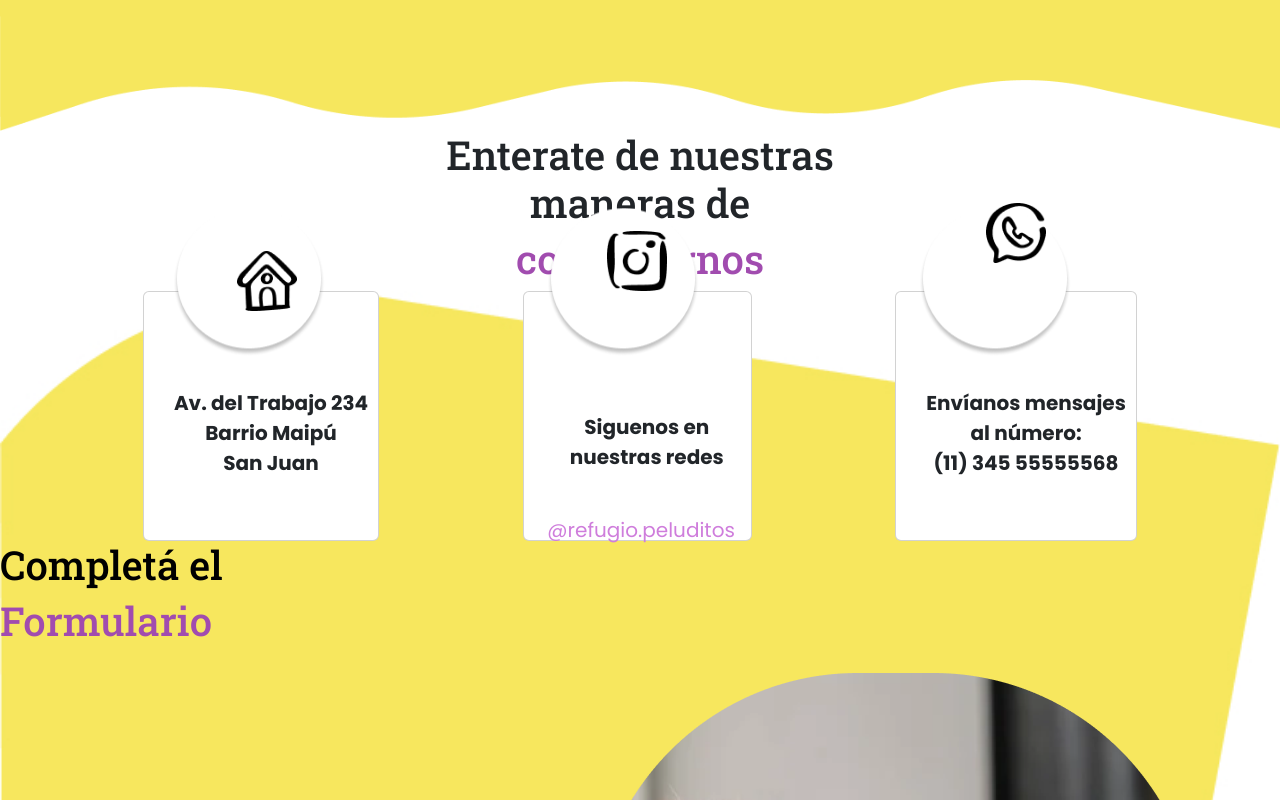
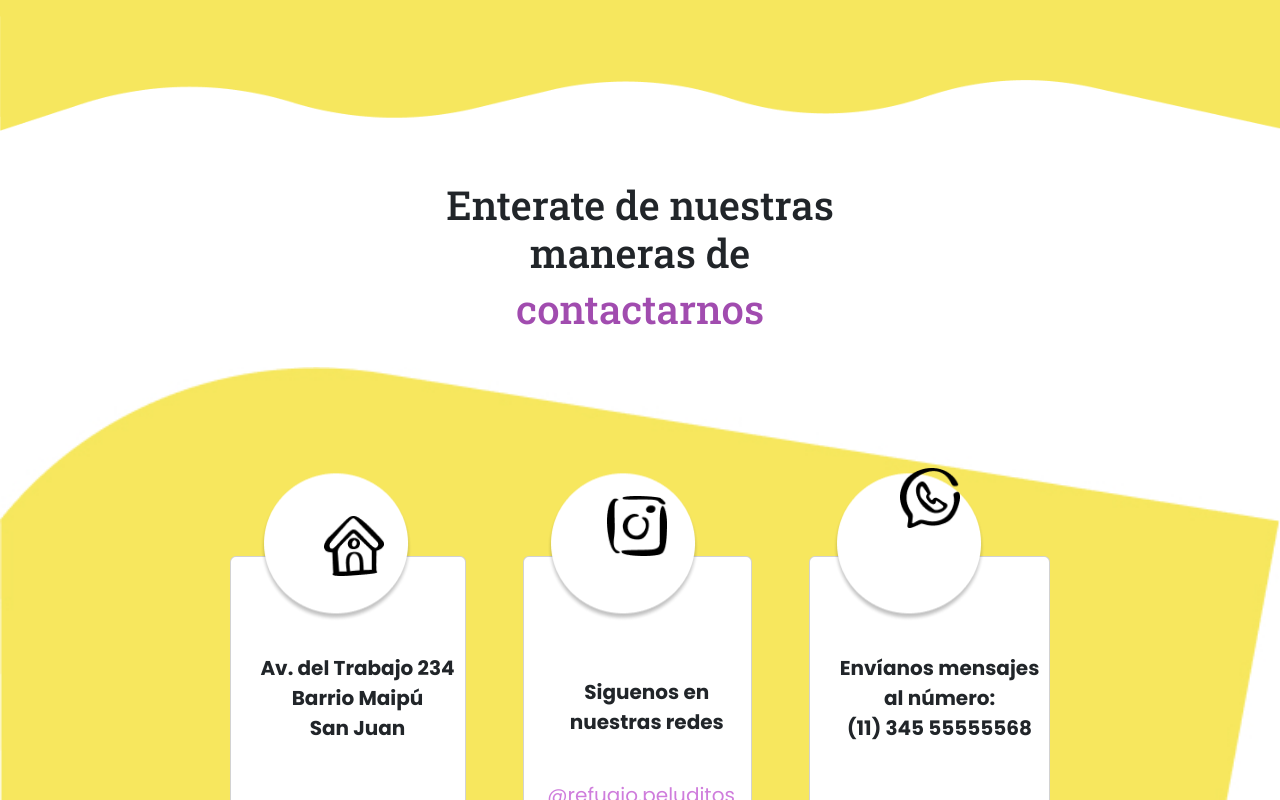
Before and after one commit to No-Country-simulation/c20-49-t-python-react, a React (Vite) app: page /Contacto in a window 1280 px wide. Shown: the part 1060-1860 px from the top of the page. Built offline with nearby package versions, Linux system fonts and the light colour scheme.

Commit message:
corregi la altura y el ancho de la clase card

```diff
--- a/src/components/Contacto/Contacto.css
+++ b/src/components/Contacto/Contacto.css
@@ -2,7 +2,6 @@
     background-image: url('./img/fondo.jpg');
     background-size: cover;
     background-repeat: no-repeat;
-
 }
 .rectanguloUno{
     height: auto;
@@ -31,8 +30,8 @@
     font-family: "Roboto Slab", serif;
     font-size: 36px;
 }
-.divTitulo{
-    margin: 20px;
+.divTituloTres{
+    margin: 50px;
 }
 .tituloUno{
     font-family: "Roboto Slab", serif;
@@ -49,7 +48,8 @@
     display: flex;
     justify-content: space-evenly;
     flex-wrap: wrap;
-}
+    margin: -16px;
+    padding: 189px;}
 .card{
     max-width: 250px;
     max-height: 250px;
```
